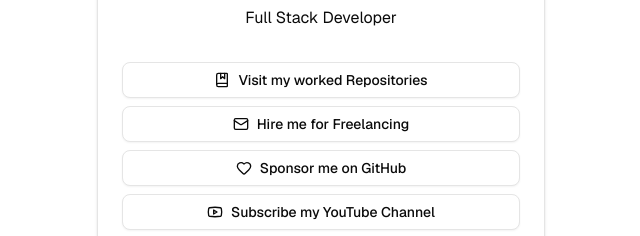
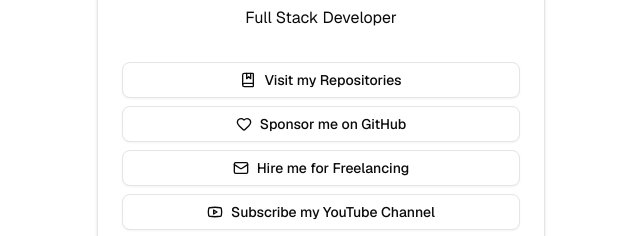
Before and after one commit to sabbirba/sabbirba.github.io, a Next.js app: page / in a window 1280 px wide. Shown: the part 362-598 px from the top of the page, without its empty margins (319-959 px from the left). Built offline with nearby package versions, Linux system fonts and the light colour scheme.

Commit message:
Refactor card links: correct text for repository link and reorder links for clarity

```diff
--- a/src/components/card-links.tsx
+++ b/src/components/card-links.tsx
@@ -13,7 +13,12 @@ const cardLinks: CardLinkProps[] = [
 	{
 		href: "https://github.com/Sabbirba10?tab=repositories",
 		icon: <BookMarked />,
-		text: "Visit my worked Repositories"
+		text: "Visit my Repositories"
+	},
+	{
+		href: "https://github.com/sponsors/Sabbirba10",
+		icon: <Heart />,
+		text: "Sponsor me on GitHub"
 	},
 	{
 		href: "mailto:sabbirba10@gmail.com",
@@ -21,12 +26,7 @@ const cardLinks: CardLinkProps[] = [
 		text: "Hire me for Freelancing"
 	},
 	{
-		href: "https://github.com/sponsors/Sabbirba10",
-		icon: <Heart />,
-		text: "Sponsor me on GitHub"
-	},
-	{
-		href: "https://www.youtube.com/@Sabbirba10",
+		href: "https://www.youtube.com/@Sabbirba10?sub_confirmation=1",
 		icon: <YoutubeIcon />,
 		text: "Subscribe my YouTube Channel"
 	}
```
